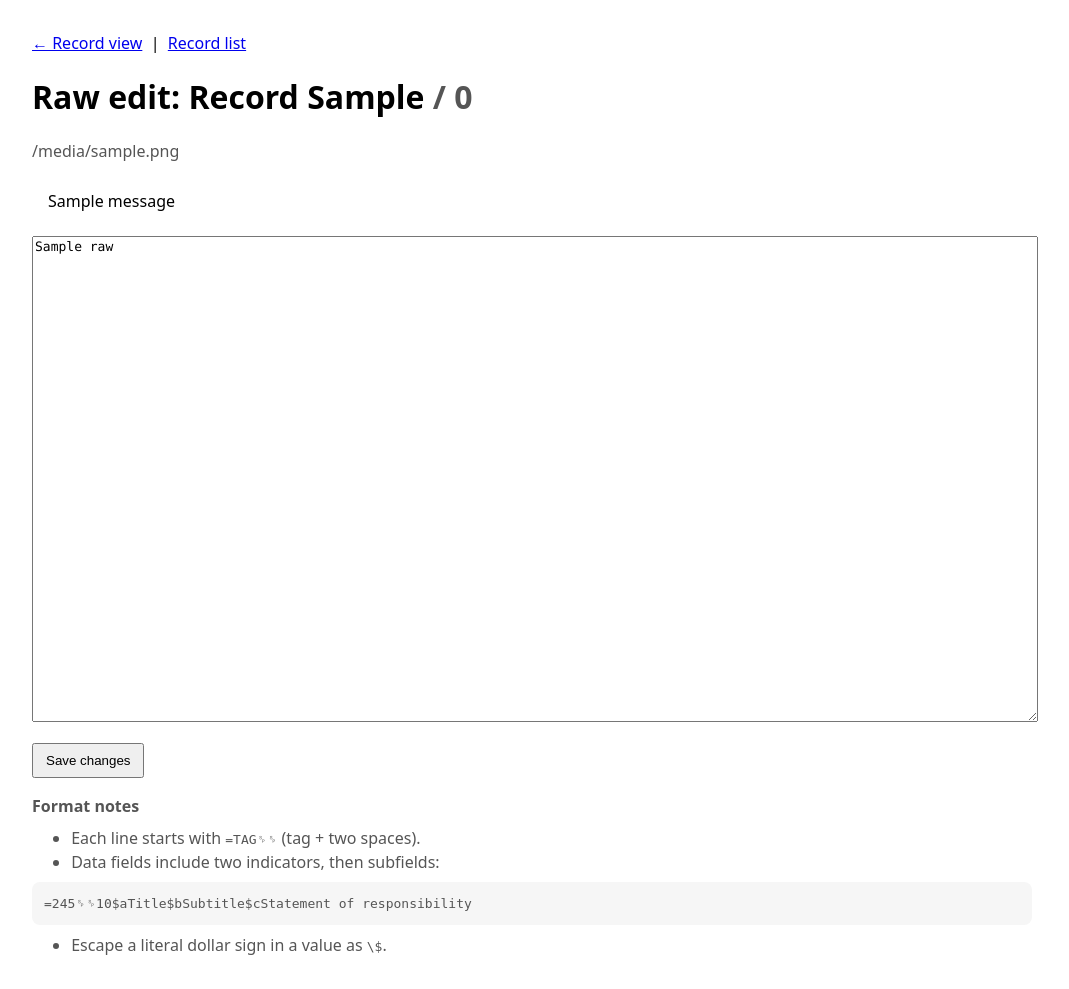
After one commit to johnschriner/marccloud, a Flask app: template templates/record_raw.html in a window 1280 px wide. The commit adds this page. Shown: the whole page, without its empty margins (108-1177 px from the left). Run offline with Flask 3, Linux system fonts and the light colour scheme; the template is opened without the code that fills it: most values are stand-ins (such as "Sample title", 1, 10 or a date in 2020); one stand-in notice (Sample message) is shown.

Commit message:
Raw editor + export fixes; UI polish; update README

```diff
--- a/app.py
+++ b/app.py
@@ -1,10 +1,21 @@
 import os
 import tempfile
-from typing import List, Optional
+from datetime import datetime
+from io import BytesIO
+from typing import Iterable, List, Optional, Tuple
 
-from flask import Flask, render_template, request, redirect, url_for, session, flash, abort
-from pymarc import MARCReader, Record
-
+from flask import (
+    Flask,
+    abort,
+    flash,
+    redirect,
+    render_template,
+    request,
+    send_file,
+    session,
+    url_for,
+)
+from pymarc import Field, MARCReader, MARCWriter, Record, Subfield
 import marc_store
 
 APP_SECRET = os.environ.get("FLASK_SECRET_KEY", "dev-secret-change-me")
@@ -12,7 +23,7 @@ APP_SECRET = os.environ.get("FLASK_SECRET_KEY", "dev-secret-change-me")
 MAX_RECORDS = int(os.environ.get("MAX_RECORDS", "100"))
 MAX_MB = int(os.environ.get("MAX_UPLOAD_MB", "10"))
 
-ALLOWED_EXTS = {".mrc"}  # Day 1: only .mrc. We'll add .mrk later.
+ALLOWED_EXTS = {".mrc"}  # We'll add .mrk later.
 
 app = Flask(__name__)
 app.secret_key = APP_SECRET
@@ -26,7 +37,12 @@ def _safe_ext(filename: str) -> str:
 def parse_mrc_path(path: str, max_records: int = MAX_RECORDS) -> List[Record]:
     records: List[Record] = []
     with open(path, "rb") as fh:
-        reader = MARCReader(fh, to_unicode=True, force_utf8=True, utf8_handling="ignore")
+        reader = MARCReader(
+            fh,
+            to_unicode=True,
+            force_utf8=True,
+            utf8_handling="ignore",
+        )
         for rec in reader:
             if rec is None:
                 continue
@@ -36,11 +52,44 @@ def parse_mrc_path(path: str, max_records: int = MAX_RECORDS) -> List[Record]:
     return records
 
 
+def _iter_subfields(field: Field) -> List[Tuple[str, str]]:
+    """
+    Yield (code, value) pairs from a pymarc Field in a version-tolerant way.
+
+    Supports:
+    - [Subfield(code='a', value='Title'), ...]
+    - [('a','Title'), ...]
+    - ['a','Title','b','Subtitle', ...]
+    """
+    subs = getattr(field, "subfields", None)
+    if not subs:
+        return []
+
+    first = subs[0]
+
+    # Case 1: Subfield objects (modern pymarc)
+    if hasattr(first, "code") and hasattr(first, "value"):
+        return [(sf.code, sf.value) for sf in subs]  # type: ignore[attr-defined]
+
+    # Case 2: list of tuples
+    if isinstance(first, tuple) and len(first) == 2:
+        return [(c, v) for (c, v) in subs]
+
+    # Case 3: flat list
+    if isinstance(first, str):
+        out: List[Tuple[str, str]] = []
+        for i in range(0, len(subs), 2):
+            if i + 1 < len(subs):
+                out.append((subs[i], subs[i + 1]))
+        return out
+
+    return []
+
+
 def first_subfield(rec: Record, tag: str, code: str) -> Optional[str]:
     f = rec.get_fields(tag)
     if not f:
         return None
-    # tag is a data field here; pymarc fields have get_subfields
     vals = f[0].get_subfields(code)
     return vals[0] if vals else None
 
@@ -69,17 +118,161 @@ def best_main_entry(rec: Record) -> str:
 
 
 def best_pub_year(rec: Record) -> str:
-    # super rough Day 1 approach
     for tag in ("264", "260"):
         c = first_subfield(rec, tag, "c")
         if c:
             return c[:40]
-    # fallback: 008 positions 7-10 (date1)
     f008 = control(rec, "008")
     if f008 and len(f008) >= 11:
         return f008[7:11]
     return ""
 
+
+def record_to_mrk(rec: Record) -> str:
+    """
+    Serialize a pymarc Record into a strict, mrk-like mnemonic format:
+
+      =LDR  <leader>
+      =001  <value>
+      =245  10$aTitle$bSubtitle$cStatement
+
+    Notes:
+    - Indicators are two chars; blanks are spaces.
+    - Literal '$' in values is escaped as '\\$' so parsing is unambiguous.
+    """
+    lines: List[str] = []
+
+    # pymarc may store leader as a Leader object; force to string
+    leader = str(rec.leader) if rec.leader is not None else ""
+    leader = (leader + " " * 24)[:24]  # pad/truncate to exactly 24 chars
+    lines.append(f"=LDR  {leader}")
+
+    # Control fields
+    for f in rec.get_fields():
+        if f.is_control_field():
+            lines.append(f"={f.tag}  {f.value()}")
+
+    # Data fields
+    for f in rec.get_fields():
+        if f.is_control_field():
+            continue
+
+        ind1 = f.indicators[0] if f.indicators and len(f.indicators) > 0 else " "
+        ind2 = f.indicators[1] if f.indicators and len(f.indicators) > 1 else " "
+        ind1 = (ind1 or " ")[:1]
+        ind2 = (ind2 or " ")[:1]
+
+        parts: List[str] = []
+        for code, val in _iter_subfields(f):
+            val = (val or "").replace("$", r"\$")
+            parts.append(f"${code}{val}")
+
+        lines.append(f"={f.tag}  {ind1}{ind2}{''.join(parts)}")
+
+    return "\n".join(lines) + "\n"
+
+
+def mrk_to_record(text: str) -> Record:
+    """
+    Parse the strict mrk-like mnemonic format produced by record_to_mrk().
+
+    Expected lines:
+      =LDR  <leader>
+      =00X  <value>
+      =245  10$a...$b...
+
+    Rules:
+    - Only '=LDR' or numeric tags are accepted.
+    - After '=TAG' must be two spaces.
+    - Data fields must start with two indicator characters after those spaces.
+    - Literal dollars in values must be escaped as '\\$'.
+    """
+    rec = Record(force_utf8=True)
+
+    lines = [ln.rstrip("\n") for ln in (text or "").splitlines()]
+    for ln in lines:
+        ln = ln.rstrip()
+        if not ln:
+            continue
+        if not ln.startswith("=") or len(ln) < 6:
+            raise ValueError(f"Bad line (expected '=TAG  ...'): {ln}")
+
+        tag = ln[1:4]
+
+        # Allow LDR explicitly (it's not numeric)
+        if tag == "LDR":
+            if ln[4:6] != "  ":
+                raise ValueError(f"Bad spacing after tag in line: {ln}")
+            body = ln[6:]
+            body = (body + " " * 24)[:24]  # pad/truncate to 24 chars
+            rec.leader = body
+            continue
+
+        if not tag.isdigit():
+            raise ValueError(f"Bad tag: {tag}")
+
+        if ln[4:6] != "  ":
+            raise ValueError(f"Bad spacing after tag in line: {ln}")
+
+        body = ln[6:]
+
+        # Control field
+        if int(tag) < 10:
+            rec.add_field(Field(tag=tag, data=body))
+            continue
+
+        # Data field
+        ind1 = body[0:1] if len(body) >= 1 else " "
+        ind2 = body[1:2] if len(body) >= 2 else " "
+        rest = body[2:] if len(body) > 2 else ""
+
+        # ✅ Build Subfield objects (required by your pymarc)
+        subfields: List[Subfield] = []
+        if rest:
+            i = 0
+            while i < len(rest):
+                if rest[i] != "$":
+                    raise ValueError(f"Expected '$' starting subfield in line: {ln}")
+                if i + 1 >= len(rest):
+                    raise ValueError(f"Dangling '$' at end of line: {ln}")
+                code = rest[i + 1]
+                i += 2
+
+                buf: List[str] = []
+                while i < len(rest):
+                    if rest[i] == "\\" and i + 1 < len(rest) and rest[i + 1] == "$":
+                        buf.append("$")
+                        i += 2
+                        continue
+                    if rest[i] == "$":
+                        break
+                    buf.append(rest[i])
+                    i += 1
+
+                val = "".join(buf)
+                subfields.append(Subfield(code=code, value=val))
+
+        rec.add_field(Field(tag=tag, indicators=[ind1, ind2], subfields=subfields))
+
+    return rec
+
+
+def export_records_as_mrc(records: List[Record]) -> bytes:
+    bio = BytesIO()
+    writer = MARCWriter(bio)
+    for r in records:
+        writer.write(r)
+
+    # ✅ Read bytes before close() (some pymarc versions close the underlying file-like object)
+    bio.seek(0)
+    data = bio.getvalue()
+
+    try:
+        writer.close()
+    except Exception:
+        pass
+
+    return data
 
 @app.get("/")
 def index():
@@ -106,10 +299,12 @@ def upload():
 
     ext = _safe_ext(f.filename)
     if ext not in ALLOWED_EXTS:
-        flash(f"Unsupported file type: {ext}. Day 1 supports: {', '.join(sorted(ALLOWED_EXTS))}", "error")
+        flash(
+            f"Unsupported file type: {ext}. Supported: {', '.join(sorted(ALLOWED_EXTS))}",
+            "error",
+        )
         return redirect(url_for("index"))
 
-    # Write to a temp file then parse (don’t keep uploads around)
     fd, tmp_path = tempfile.mkstemp(prefix="upload_", suffix=ext)
     os.close(fd)
     try:
@@ -174,9 +369,6 @@ def record_detail(i: int):
 
     rec = stored.records[i]
 
-    # Build a simple display list:
-    # - control fields first
-    # - then data fields with indicators + subfields
     control_fields = []
     data_fields = []
 
@@ -184,10 +376,10 @@ def record_detail(i: int):
         if field.is_control_field():
             control_fields.append((field.tag, field.value()))
         else:
-            subs = []
-            for code, val in field.subfields:
-                subs.append((code, val))
-            data_fields.append((field.tag, field.indicators[0], field.indicators[1], subs))
+            subs = _iter_subfields(field)
+            ind1 = field.indicators[0] if field.indicators and len(field.indicators) > 0 else " "
+            ind2 = field.indicators[1] if field.indicators and len(field.indicators) > 1 else " "
+            data_fields.append((field.tag, ind1, ind2, subs))
 
     return render_template(
         "record.html",
@@ -199,5 +391,75 @@ def record_detail(i: int):
     )
 
 
+@app.get("/record/<int:i>/raw")
+def record_raw(i: int):
+    sid = session.get("sid")
+    stored = marc_store.get(sid) if sid else None
+    if not stored:
+        flash("No record set loaded yet.", "error")
+        return redirect(url_for("index"))
+    if i < 0 or i >= len(stored.records):
+        abort(404)
+
+    rec = stored.records[i]
+    raw = record_to_mrk(rec)
+    return render_template(
+        "record_raw.html",
+        i=i,
+        filename=stored.filename,
+        count=len(stored.records),
+        raw=raw,
+    )
+
+
+@app.post("/record/<int:i>/raw")
+def record_raw_save(i: int):
+    sid = session.get("sid")
+    stored = marc_store.get(sid) if sid else None
+    if not stored:
+        flash("No record set loaded yet.", "error")
+        return redirect(url_for("index"))
+    if i < 0 or i >= len(stored.records):
+        abort(404)
+
+    raw = request.form.get("raw", "")
+    try:
+        new_rec = mrk_to_record(raw)
+    except Exception as e:
+        flash(f"Could not parse your changes: {e}", "error")
+        return render_template(
+            "record_raw.html",
+            i=i,
+            filename=stored.filename,
+            count=len(stored.records),
+            raw=raw,
+        )
+
+    stored.records[i] = new_rec
+    flash(f"Saved changes to record {i}.", "ok")
+    return redirect(url_for("record_detail", i=i))
+
+
+@app.get("/export.mrc")
+def export_mrc():
+    sid = session.get("sid")
+    stored = marc_store.get(sid) if sid else None
+    if not stored:
+        flash("No record set loaded yet.", "error")
+        return redirect(url_for("index"))
+
+    data = export_records_as_mrc(stored.records)
+    ts = datetime.now().strftime("%Y%m%d_%H%M%S")
+    base = os.path.splitext(stored.filename)[0] or "records"
+    outname = f"{base}_edited_{ts}.mrc"
+
+    return send_file(
+        BytesIO(data),
+        mimetype="application/octet-stream",
+        as_attachment=True,
+        download_name=outname,
+    )
+
+
 if __name__ == "__main__":
     app.run(debug=True)
--- a/templates/record.html
+++ b/templates/record.html
@@ -16,6 +16,9 @@
   <p><a href="{{ url_for('records') }}">&larr; Record list</a></p>
   <h1>Record {{ i }} <span class="muted">/ {{ count - 1 }}</span></h1>
   <p class="muted">{{ filename|e }}</p>
+  <p>
+  <a href="{{ url_for('record_raw', i=i) }}">Edit raw text</a>
+  </p>
 
   <h2>Control fields</h2>
   {% for tag, val in control_fields %}
--- /dev/null
+++ b/templates/record_raw.html
@@ -0,0 +1,58 @@
+<!doctype html>
+<html lang="en">
+<head>
+  <meta charset="utf-8" />
+  <title>Raw edit {{ i }} - {{ filename|e }}</title>
+  <meta name="viewport" content="width=device-width, initial-scale=1" />
+  <style>
+    pre { background: #f6f6f6; }
+    ul { padding-left: 1.2rem; }
+    body { font-family: system-ui, sans-serif; max-width: 1000px; margin: 2rem auto; padding: 0 1rem; }
+    textarea { width: 100%; min-height: 60vh; font-family: ui-monospace, SFMono-Regular, Menlo, Consolas, monospace; font-size: 13px; }
+    .muted { color: #555; }
+    .flash { padding: .75rem 1rem; border-radius: 8px; margin: .75rem 0; }
+    .ok { background: #eefbf0; border: 1px solid #bfe8c6; }
+    .error { background: #fff1f1; border: 1px solid #f0b4b4; }
+    button { padding: .5rem .75rem; }
+  </style>
+</head>
+<body>
+  <p>
+    <a href="{{ url_for('record_detail', i=i) }}">&larr; Record view</a>
+    &nbsp;|&nbsp;
+    <a href="{{ url_for('records') }}">Record list</a>
+  </p>
+
+  <h1>Raw edit: Record {{ i }} <span class="muted">/ {{ count - 1 }}</span></h1>
+  <p class="muted">{{ filename|e }}</p>
+
+  {% with messages = get_flashed_messages(with_categories=true) %}
+    {% if messages %}
+      {% for cat, msg in messages %}
+        <div class="flash {{ cat|e }}">{{ msg|e }}</div>
+      {% endfor %}
+    {% endif %}
+  {% endwith %}
+
+  <form method="post" action="{{ url_for('record_raw_save', i=i) }}">
+    <textarea name="raw" spellcheck="false">{{ raw|e }}</textarea>
+    <p>
+      <button type="submit">Save changes</button>
+    </p>
+  </form>
+
+  <div class="muted" style="margin-top: 1rem; line-height: 1.5;">
+  <strong>Format notes</strong>
+  <ul style="margin: .5rem 0 0 1.25rem;">
+    <li>Each line starts with <code>=TAG␠␠</code> (tag + two spaces).</li>
+    <li>Data fields include two indicators, then subfields:</li>
+  </ul>
+
+  <pre style="margin: .5rem 0; padding: .75rem; border-radius: 8px; overflow:auto;">=245␠␠10$aTitle$bSubtitle$cStatement of responsibility</pre>
+
+  <ul style="margin: 0 0 0 1.25rem;">
+    <li>Escape a literal dollar sign in a value as <code>\$</code>.</li>
+  </ul>
+</div>
+</body>
+</html>
```
Also changed, not shown: templates/index.html (+8 -4 lines), templates/records.html (+18 -2 lines), README.md, marc_store.py (line endings or trailing spaces).
